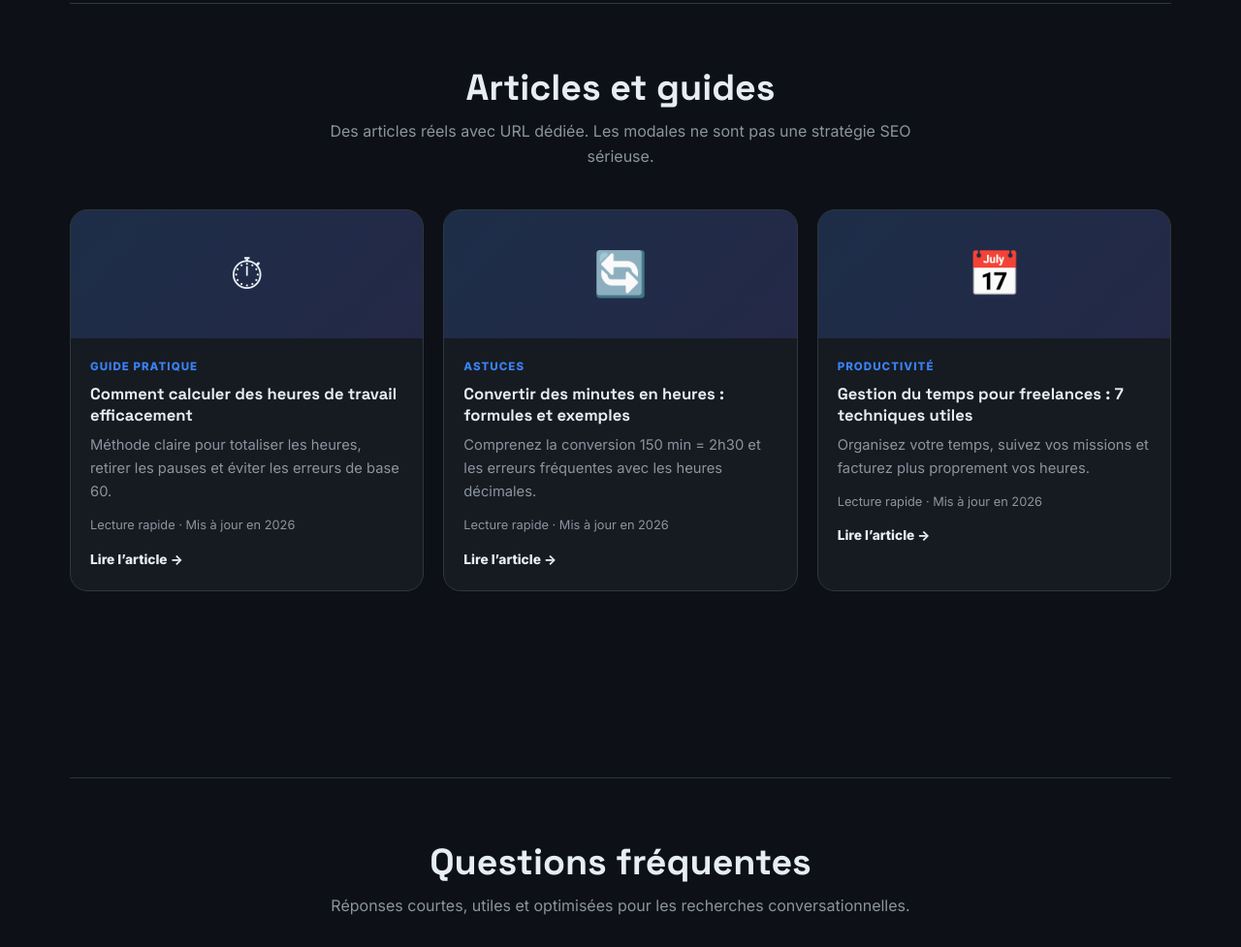
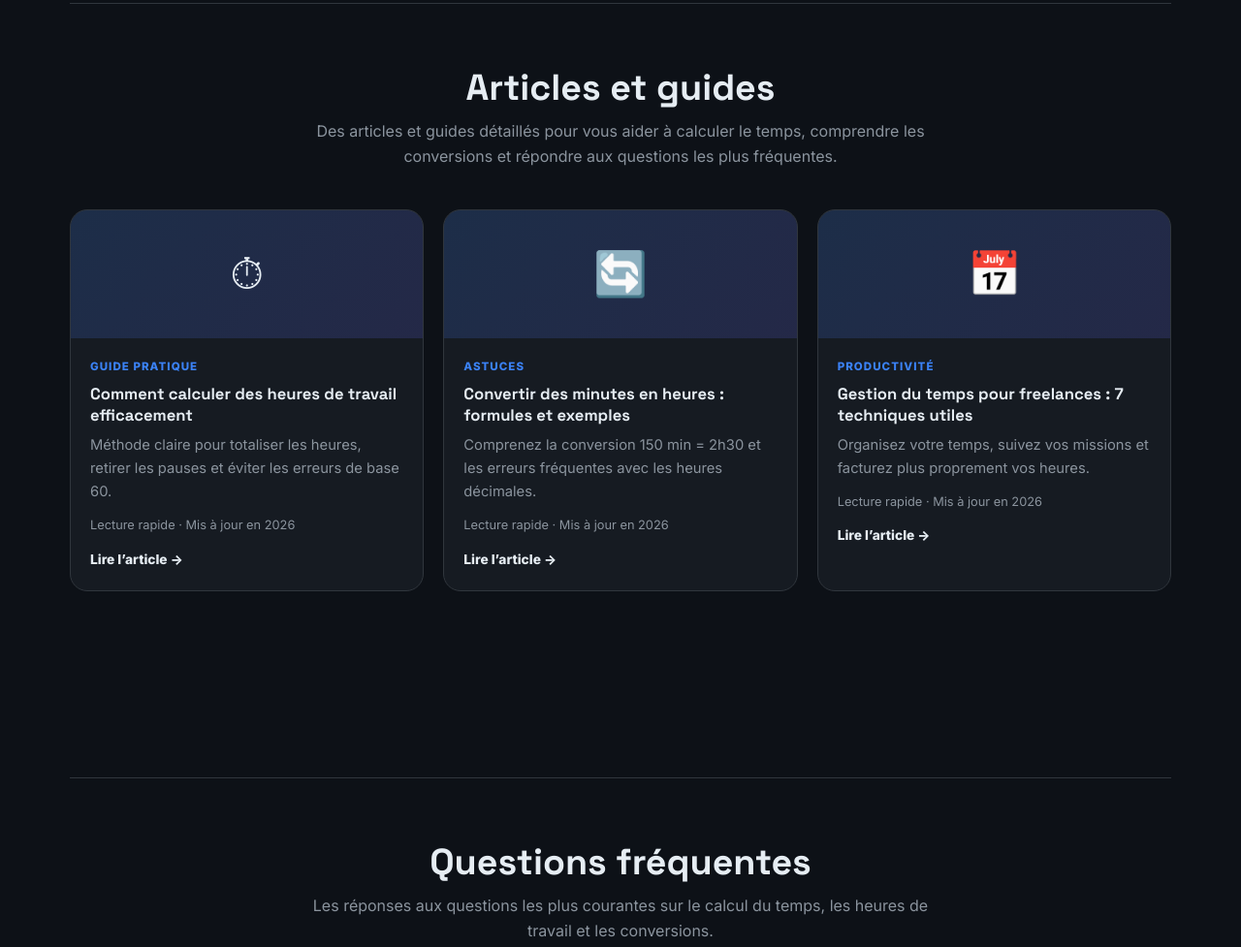
Before and after one commit to heurejour/heurejour, a plain HTML site: page content/index.html in a window 1280 px wide. Shown: the part 3740-4717 px from the top of the page at 97% size. Drawn offline with Linux system fonts and the light colour scheme.

Commit message:
Improve French text and footer
Replace SEO notes with visitor-friendly French text.
Update footer.
Improve FAQ section.
Improve Articles et guides section.
Improve Outils associés section.

```diff
--- a/content/index.html
+++ b/content/index.html
@@ -379,7 +379,7 @@
 <section id="blog">
   <div class="section-head">
     <h2>Articles et guides</h2>
-    <p>Des articles réels avec URL dédiée. Les modales ne sont pas une stratégie SEO sérieuse.</p>
+    <p>Des articles et guides détaillés pour vous aider à calculer le temps, comprendre les conversions et répondre aux questions les plus fréquentes.</p>
   </div>
   <div class="blog-grid"><a class="blog-card" href="/blog/calcul-heures-travail/">
   <div class="blog-thumb">⏱</div>
@@ -417,7 +417,7 @@
 <section id="faq">
   <div class="section-head">
     <h2>Questions fréquentes</h2>
-    <p>Réponses courtes, utiles et optimisées pour les recherches conversationnelles.</p>
+    <p>Les réponses aux questions les plus courantes sur le calcul du temps, les heures de travail et les conversions.</p>
   </div>
   <div class="faq-list"><div class="faq-item">
 <button class="faq-q" onclick="toggleFaq(this)" aria-expanded="false">Comment additionner des heures et des minutes ? <span class="faq-chevron" aria-hidden="true">▾</span></button>
@@ -507,7 +507,7 @@
     </div>
   </div>
   <div class="footer-bottom">
-    <p>© 2026 CalcHeure — Calculatrice heure gratuite. Tous droits réservés.</p>
+    <p>© 2026 CalcHeure. Calculatrice heure gratuite en ligne. Tous droits réservés.</p>
     <div class="footer-links">
       <a href="/politique-confidentialite/">Confidentialité</a>
       <a href="/contact/">Contact</a>
```
Also changed, not shown: content/a-propos/index.html (+1 -1 lines), content/blog/calcul-heures-travail/index.html (+1 -1 lines), content/blog/convertir-minutes-heures/index.html (+1 -1 lines), content/blog/gestion-du-temps-freelance/index.html (+1 -1 lines), content/blog/index.html (+1 -1 lines), content/calcul-heures-travail/index.html (+1 -1 lines), content/contact/index.html (+1 -1 lines), content/convertisseur-minutes-heures/index.html (+1 -1 lines), content/difference-entre-deux-dates/index.html (+1 -1 lines), content/feuille-de-presence/index.html (+1 -1 lines), content/minuteur-en-ligne/index.html (+1 -1 lines), content/politique-confidentialite/index.html (+1 -1 lines), content/salaire-horaire/index.html (+1 -1 lines).
